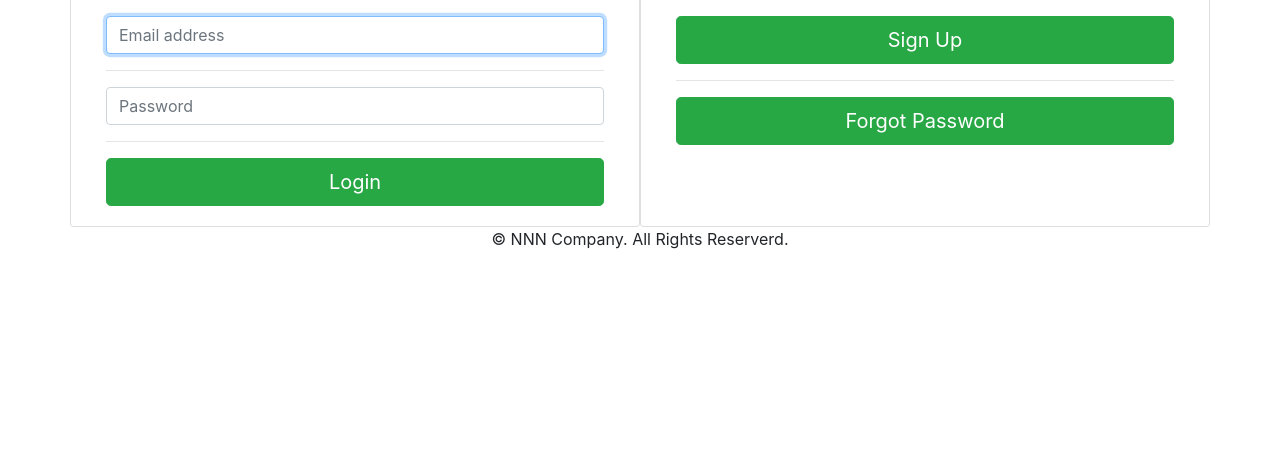
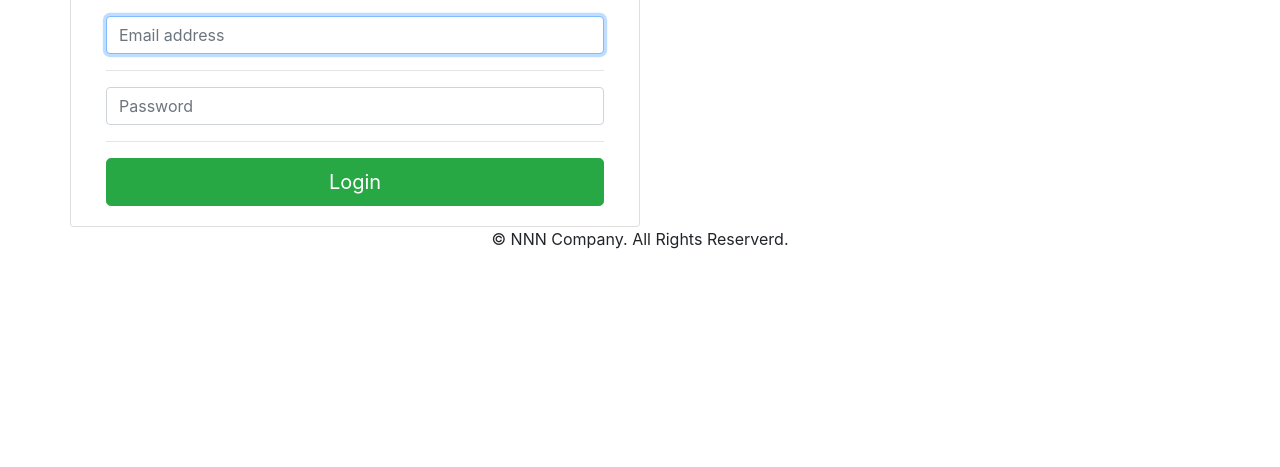
Before and after one commit to Nyam10aa/manager, a Django app: page /login/ in a window 1280 px wide. Shown: the part 177-644 px from the top of the page. Run offline with Django 3.2, Linux system fonts and the light colour scheme; some libraries are stand-ins or nearby versions.

Commit message:
remove signup part

```diff
--- a/aa_account/templates/aa_account/login.html
+++ b/aa_account/templates/aa_account/login.html
@@ -20,13 +20,5 @@
             </form>
         </div>
     </div><!-- 左側、ログインエリアおわり -->
-
-    <!-- 右側、会員登録エリア -->
-    <div class="card col-md-6">
-        <div class="card-body">
-            <a href="{% url 'aa_account:user_create' %}" class="btn btn-success btn-lg btn-block" >Sign Up</a><hr>
-            <a href="{% url 'aa_account:password_reset' %}" class="btn btn-success btn-lg btn-block" >Forgot Password</a>
-        </div>
-    </div><!-- 右側、会員登録エリアおわり -->
 </div>
 {% endblock %}
--- a/aa_account/urls.py
+++ b/aa_account/urls.py
@@ -7,9 +7,9 @@ urlpatterns = [
     path('', views.Top.as_view(), name='top'),
     path('login/', views.Login.as_view(), name='login'),
     path('logout/', views.Logout.as_view(), name='logout'),
-    path('user_create/', views.UserCreate.as_view(), name='user_create'),
-    path('user_create/done/', views.UserCreateDone.as_view(), name='user_create_done'),
-    path('user_create/complete/<token>/', views.UserCreateComplete.as_view(), name='user_create_complete'),
+    # path('user_create/', views.UserCreate.as_view(), name='user_create'),
+    # path('user_create/done/', views.UserCreateDone.as_view(), name='user_create_done'),
+    # path('user_create/complete/<token>/', views.UserCreateComplete.as_view(), name='user_create_complete'),
     path('user_detail/<int:pk>/', views.UserDetail.as_view(), name='user_detail'),
     path('user_update/<int:pk>/', views.UserUpdate.as_view(), name='user_update'),
     path('password_change/', views.PasswordChange.as_view(), name='password_change'),
```
